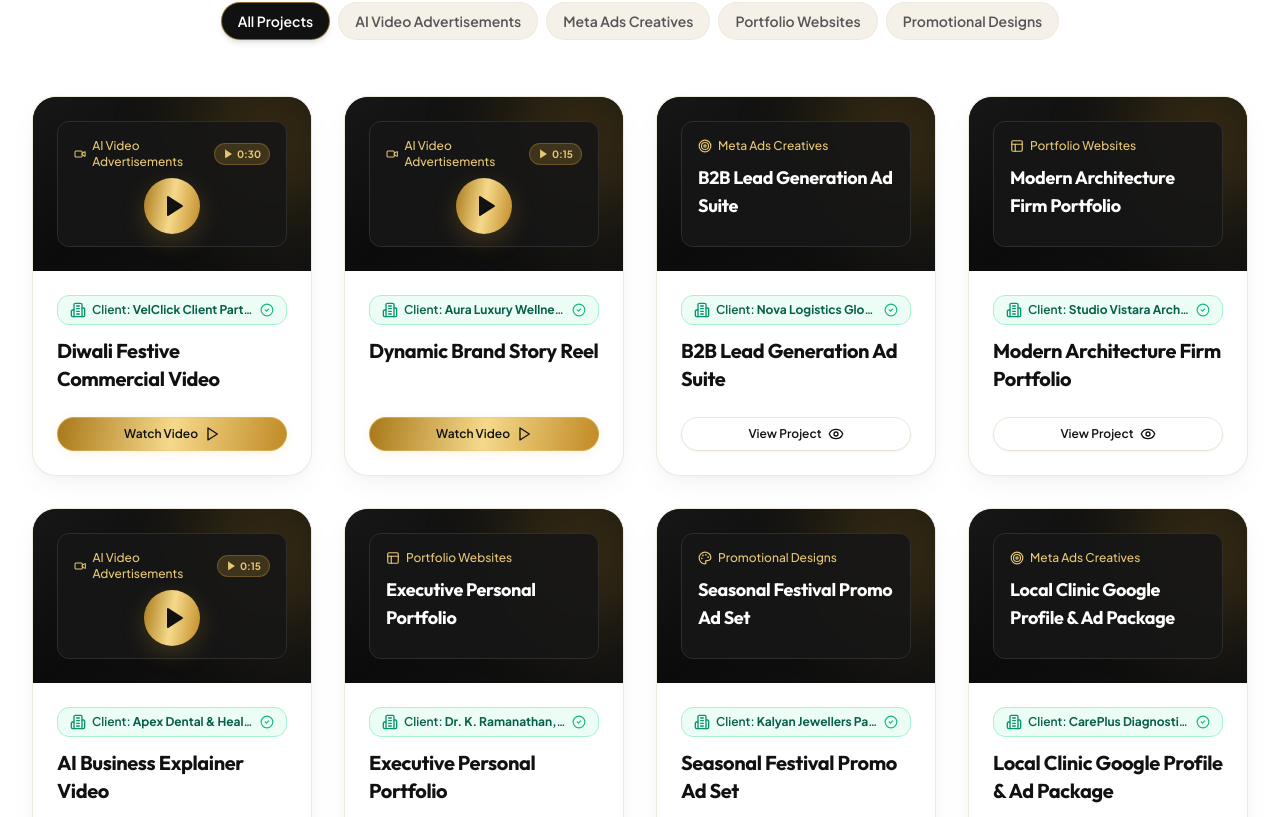
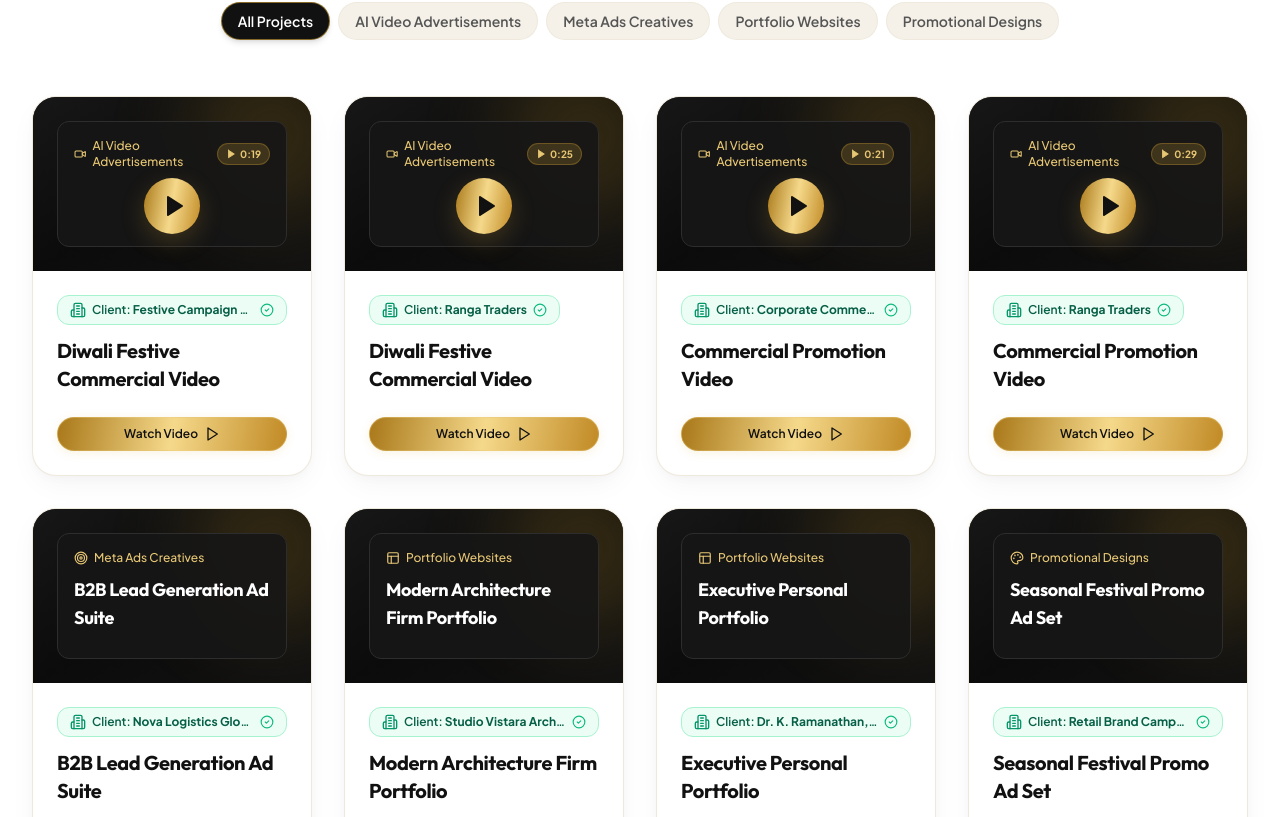
Before and after one commit to Ananthakrishnan12/velclick_landing_page, a React (Vite) app: page / in a window 1280 px wide. Shown: the part 3223-4040 px from the top of the page. Built offline with nearby package versions, Linux system fonts and the light colour scheme.

Commit message:
feat(portfolio): configure 4 client delivered video cards for diwali, RangaTraders-Diwali, final_accepted, and RangaTraders_Rev07

```diff
--- a/src/data/portfolio.js
+++ b/src/data/portfolio.js
@@ -6,49 +6,69 @@ export const portfolioCategories = [
   "Promotional Designs",
 ];
 
-/**
- * PORTFOLIO DATA CONFIGURATION
- *
- * TO ADD YOUR CLIENT VIDEOS:
- * 1. Place your video file inside `public/videos/` (e.g., `public/videos/my-client-video.mp4`).
- * 2. Set `videoUrl: "/videos/my-client-video.mp4"` (or use a direct MP4 link / YouTube / Vimeo link).
- * 3. Set `clientName: "Your Client Name"`.
- * 4. Set `aspectRatio: "16:9"` for landscape or `"9:16"` for vertical mobile reels/shorts.
- */
 export const portfolioProjects = [
   {
     id: 1,
     title: "Diwali Festive Commercial Video",
-    clientName: "VelClick Client Partner",
+    clientName: "Festive Campaign Partner",
     category: "AI Video Advertisements",
     isVideo: true,
     videoUrl: "/videos/diwali.mp4",
-    duration: "0:30",
+    duration: "0:19",
     aspectRatio: "16:9",
     thumbnail: "/images/hero-visual-3d.png",
     tag: "Client Delivered",
-    description: "High-impact festive promotional video crafted with vibrant visuals, celebrations, and conversion-focused branding for seasonal campaign engagement.",
-    deliverables: ["4K Video Production", "Festive Sound Design & Audio", "Reels & Feed Formats", "Campaign Hook & CTAs"],
+    description: "High-impact festive promotional video crafted with vibrant celebrations, traditional motifs, and conversion-focused branding for seasonal engagement.",
+    deliverables: ["Festive Video Production", "Sound Design & Audio Mastering", "High-Retention Visual Hooks", "Campaign-Ready Export"],
     tech: ["AI Video Diffusion", "Motion Design", "Commercial Editing"],
   },
   {
     id: 2,
-    title: "Dynamic Brand Story Reel",
-    clientName: "Aura Luxury Wellness",
+    title: "Diwali Festive Commercial Video",
+    clientName: "Ranga Traders",
     category: "AI Video Advertisements",
     isVideo: true,
-    // Working demo MP4 video - replace with your local file: "/videos/aura-reel.mp4"
-    videoUrl: "https://commondatastorage.googleapis.com/gtv-videos-bucket/sample/ForBiggerJoyBlazes.mp4",
-    duration: "0:15",
+    videoUrl: "/videos/RangaTraders-Diwali.mp4",
+    duration: "0:25",
     aspectRatio: "16:9",
     thumbnail: "/images/velclick-cover.jpg",
     tag: "Client Delivered",
-    description: "Captivating promotional video designed for Instagram Reels & Facebook Ads with thumb-stopping opening hook and call to action.",
-    deliverables: ["High-Retention Story Arc", "Sound Effects & Audio Mastering", "Color Grading & Typography", "Instagram Ad Format"],
-    tech: ["AI Storytelling", "Reels Optimization", "Motion Typography"],
+    description: "Festive commercial advertisement video tailored for Ranga Traders highlighting seasonal collections, celebratory greetings, and brand identity.",
+    deliverables: ["Custom Brand Storyboard", "Motion Graphics & Animation", "Audio Mixing & Voiceover", "Social Media Formats"],
+    tech: ["AI Storytelling", "Brand Motion", "Audio Mastering"],
   },
   {
     id: 3,
+    title: "Commercial Promotion Video",
+    clientName: "Corporate Commercial Partner",
+    category: "AI Video Advertisements",
+    isVideo: true,
+    videoUrl: "/videos/final_accepted.mp4",
+    duration: "0:21",
+    aspectRatio: "16:9",
+    thumbnail: "/images/hero-visual-3d.png",
+    tag: "Client Delivered",
+    description: "Dynamic commercial promotional video highlighting key service benefits, rapid visual pacing, and strong audience engagement triggers.",
+    deliverables: ["Commercial Video Production", "Kinetic Typography", "High-Resolution Audio", "A/B Tested Cut"],
+    tech: ["Commercial Production", "Visual Effects", "Sound Mixing"],
+  },
+  {
+    id: 4,
+    title: "Commercial Promotion Video",
+    clientName: "Ranga Traders",
+    category: "AI Video Advertisements",
+    isVideo: true,
+    videoUrl: "/videos/RangaTraders_Rev07.mp4",
+    duration: "0:29",
+    aspectRatio: "16:9",
+    thumbnail: "/images/velclick-cover.jpg",
+    tag: "Client Delivered",
+    description: "Polished promotional commercial deliverable for Ranga Traders engineered to drive inquiries, showcase products, and scale reach across digital channels.",
+    deliverables: ["Full Brand Commercial Cut", "High-Definition Visual Assets", "Strategic Call-to-Action", "Multi-Platform Formats"],
+    tech: ["Brand Commercial", "Motion Typography", "Campaign Ready"],
+  },
+  {
+    id: 5,
     title: "B2B Lead Generation Ad Suite",
     clientName: "Nova Logistics Global",
     category: "Meta Ads Creatives",
@@ -59,7 +79,7 @@ export const portfolioProjects = [
     tech: ["Meta Ads Suite", "Conversion Copywriting", "Visual Typography"],
   },
   {
-    id: 4,
+    id: 6,
     title: "Modern Architecture Firm Portfolio",
     clientName: "Studio Vistara Architects",
     category: "Portfolio Websites",
@@ -70,23 +90,7 @@ export const portfolioProjects = [
     tech: ["React", "Tailwind CSS", "Motion Animations"],
   },
   {
-    id: 5,
-    title: "AI Business Explainer Video",
-    clientName: "Apex Dental & Healthcare",
-    category: "AI Video Advertisements",
-    isVideo: true,
-    // Working demo MP4 video - replace with your local file: "/videos/apex-explainer.mp4"
-    videoUrl: "https://commondatastorage.googleapis.com/gtv-videos-bucket/sample/ForBiggerMeltdowns.mp4",
-    duration: "0:15",
-    aspectRatio: "16:9",
-    thumbnail: "/images/hero-visual-3d.png",
-    tag: "Client Delivered",
-    description: "Snappy commercial explainer video articulating modern patient care, facility highlights, and easy online appointment booking.",
-    deliverables: ["Script & Storyboarding", "AI Video Generation", "Subtitles & Captions", "Local Meta Ad Setup"],
-    tech: ["AI Synthesis", "Kinetic Typography", "Commercial Audio"],
-  },
-  {
-    id: 6,
+    id: 7,
     title: "Executive Personal Portfolio",
     clientName: "Dr. K. Ramanathan, Consultant",
     category: "Portfolio Websites",
@@ -97,9 +101,9 @@ export const portfolioProjects = [
     tech: ["Web Architecture", "Mobile-First UX", "Semantic HTML"],
   },
   {
-    id: 7,
+    id: 8,
     title: "Seasonal Festival Promo Ad Set",
-    clientName: "Kalyan Jewellers Partner Campaign",
+    clientName: "Retail Brand Campaign",
     category: "Promotional Designs",
     isVideo: false,
     tag: "Client Delivered",
@@ -107,15 +111,4 @@ export const portfolioProjects = [
     deliverables: ["Multi-size Digital Banners", "Story Templates", "Offer Stickers", "Brand Consistency Guide"],
     tech: ["Commercial Design", "Visual Hierarchy", "Digital Creatives"],
   },
-  {
-    id: 8,
-    title: "Local Clinic Google Profile & Ad Package",
-    clientName: "CarePlus Diagnostic Centre",
-    category: "Meta Ads Creatives",
-    isVideo: false,
-    tag: "Client Delivered",
-    description: "Comprehensive local discovery campaign pairing hyper-targeted Meta reach ads with optimized Google Business Profile assets.",
-    deliverables: ["Local Radius Ads", "Offer Creatives", "Verified Profile Assets", "Review Acquisition Guidance"],
-    tech: ["Geo-Targeting", "Meta Business", "Local Discovery"],
-  },
 ];
```
